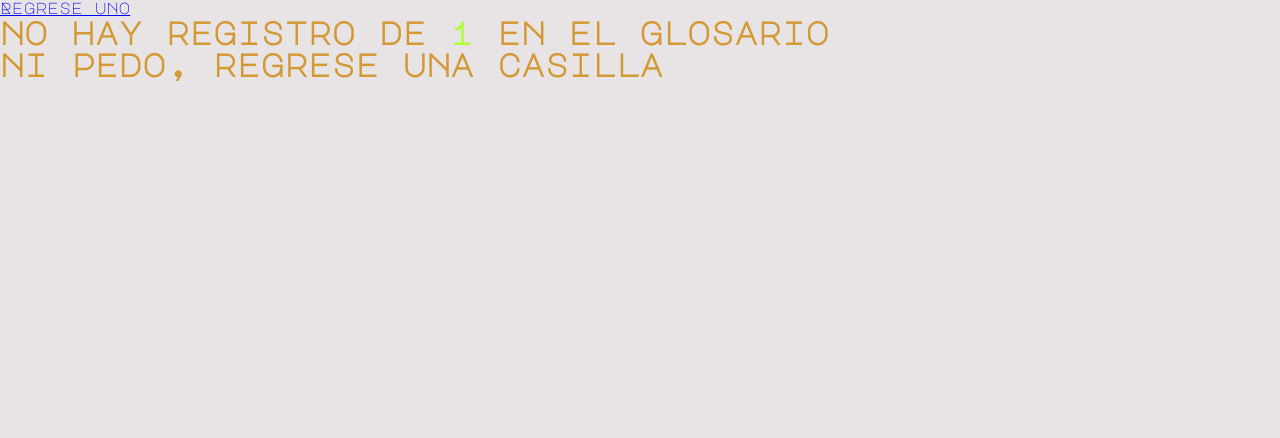
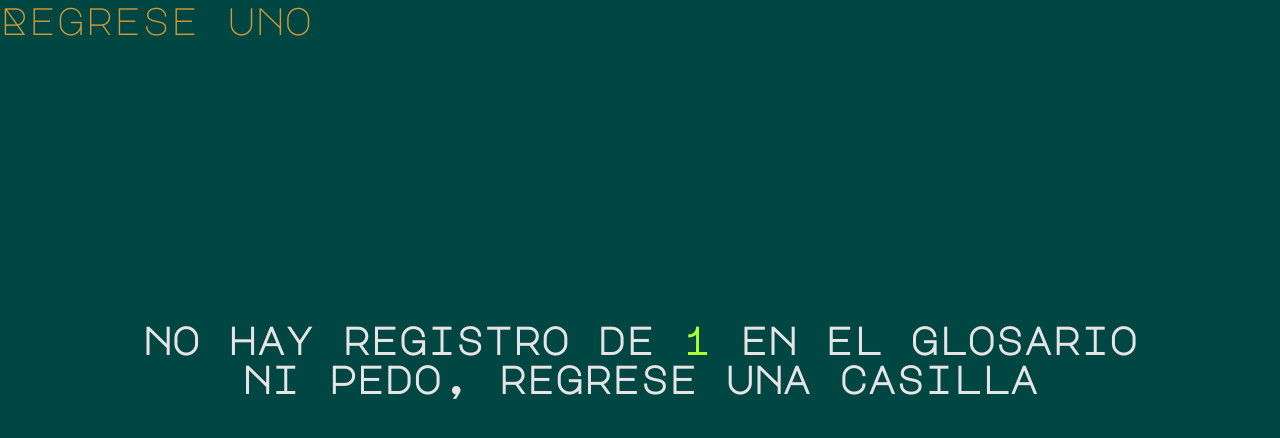
Before and after one commit to SergioCamachoA/myglossary, a React (Create React App) app: page /1 in a window 1280 px wide. Shown: the top 438 px of the page. Built offline with nearby package versions, Linux system fonts and the light colour scheme.

Commit message:
categories setup fixed general styling

```diff
--- a/src/components/Form.js
+++ b/src/components/Form.js
@@ -19,7 +19,6 @@ export const Form = ({ categoriesArray, setUpdateRecent, updateRecent }) => {
     }
 
     const handleMouseMove = (e) => {
-        // console.log(e.pageX, e.pageY);
         let axisX = (window.innerWidth * 0.75 - e.pageX) / 20
         let axisY = (window.innerHeight / 2 - e.pageY) / 20
 
@@ -84,17 +83,18 @@ export const Form = ({ categoriesArray, setUpdateRecent, updateRecent }) => {
         }
         return {
             form,
+            setForm,
             handlerOnChange,
         }
     }
-
-    const { form, handlerOnChange } = useForm({
+    const emptyForm = {
         topic: '',
         description: '',
         category: '',
         mainLink: '',
         secLink: '',
-    })
+    }
+    const { form, setForm, handlerOnChange } = useForm(emptyForm)
     const [filledOut, setFilledOut] = useState([])
 
     function handleFormSubmit() {
@@ -103,16 +103,20 @@ export const Form = ({ categoriesArray, setUpdateRecent, updateRecent }) => {
             let tempArray = []
             for (const property in form) {
                 let missingInput = document.getElementById(property)
-
+                console.log(property);
+                if (property === 'category') {
+                    if (form[property] === 'category') {
+                        form[property] = ''
+                        console.log('testeo duro del hack ñeron');
+                    }
+                }
 
                 if (form[property] === '') {
                     missingInput.style.backgroundColor = '#abd1c6'
                     missingInput.style.border = '1px solid #004643'
                 } else {
                     tempArray.push('item-added')
-                    console.log(tempArray);
                     setFilledOut(tempArray)
-                    console.log(filledOut);
                     missingInput.style.backgroundColor = ''
                     missingInput.style.border = ''
                 }
@@ -122,17 +126,25 @@ export const Form = ({ categoriesArray, setUpdateRecent, updateRecent }) => {
     }
 
     useEffect(() => {
+        const emptyFormEffect = {
+            topic: '',
+            description: '',
+            category: '',
+            mainLink: '',
+            secLink: '',
+        }
         if (filledOut.length === 5) {
 
             let storedArray = JSON.parse(localStorage.getItem('mainList'))
-            console.log(storedArray);
             if (storedArray === null) storedArray = []
             storedArray.push(form)
             localStorage.setItem('mainList', JSON.stringify(storedArray))
             setUpdateRecent(!updateRecent)
             setFilledOut([])
+            setForm(emptyFormEffect)
+
         }
-    }, [filledOut, form, setUpdateRecent, updateRecent])
+    }, [filledOut, form, setUpdateRecent, updateRecent, setForm])
 
     return (
         <>
--- a/src/pages/Concept.js
+++ b/src/pages/Concept.js
@@ -5,32 +5,30 @@ import { Link, useParams } from "react-router-dom";
 export const Concept = () => {
     const { concept } = useParams()
     const mainArray = JSON.parse(localStorage.getItem('mainList'))
-    console.log(mainArray);
 
     let filteredConcept
     if (mainArray !== null) filteredConcept = mainArray.find(el => el.topic === concept)
 
-    console.log(filteredConcept);
     return (
-        <>
+        <div className='concept-page'>
             <Link to='/'>Regrese uno</Link>
 
 
             {filteredConcept === undefined
-                ? <>
+                ? <div className='concept-details'>
                     <h1>no hay registro de <span style={{ color: 'greenyellow' }}>
                         {concept}
                     </span> en el glosario</h1>
                     <h1>ni pedo, regrese una casilla</h1>
-                </>
-                : (<div>
+                </div>
+                : (<div className='concept-details'>
                     <h1>{filteredConcept.id}</h1>
                     <h1>{filteredConcept.topic}</h1>
                     <h1>{filteredConcept.description}</h1>
-                    <h1>{filteredConcept.mainLink}</h1>
-                    <h1>{filteredConcept.secLink}</h1>
+                    <a rel='noreferrer' target='_blank' href={filteredConcept.mainLink}>main link</a>
+                    <a rel='noreferrer' target='_blank' href={filteredConcept.secLink}>secondary link</a>
                     <h1>{filteredConcept.category}</h1>
                 </div>
                 )}
-        </>)
+        </div>)
 }
--- a/src/pages/SingleCategory.js
+++ b/src/pages/SingleCategory.js
@@ -2,11 +2,26 @@ import { useParams, Link } from "react-router-dom"
 import React from "react"
 
 export function SingleCategory() {
-  let { name } = useParams()
+  const { name } = useParams()
+
+  const conceptsArray = JSON.parse(localStorage.getItem("mainList"))
+  const filteredArray = conceptsArray.filter((each) => each.category === name)
+
   return (
-    <div className="category">
-      <h1>{name}</h1>
+    <div className="category-page">
       <Link to="/">regrese uno</Link>
+      <div className="category-details">
+        <h1>{name}</h1>
+        <div className="category-specs">
+          {filteredArray.map((each, index) => {
+            return (
+              <Link key={index} to={`/${each.topic}`}>
+                <h2>{each.topic}</h2>
+              </Link>
+            )
+          })}
+        </div>
+      </div>
     </div>
   )
 }
--- a/src/styles/NewGloss.css
+++ b/src/styles/NewGloss.css
@@ -45,8 +45,8 @@ nav {
 }
 
 .show a {
-  width: 25%;
-  height: 25%;
+  width: 13vw;
+  height: 13vw;
   margin: 0% 10%;
   display: -webkit-box;
   display: -ms-flexbox;
@@ -58,7 +58,7 @@ nav {
       -ms-flex-align: center;
           align-items: center;
   text-align: center;
-  font-size: 5vh;
+  font-size: 3vw;
   color: #d39935;
   text-decoration: none;
   -webkit-transition: 3s;
@@ -70,7 +70,6 @@ nav {
 .show a:hover {
   background-color: #abd1c6;
   color: #001e1d;
-  padding-bottom: 10vh;
 }
 
 nav:hover {
@@ -109,7 +108,7 @@ nav:hover {
       -ms-flex-align: center;
           align-items: center;
   background-color: #004643;
-  font-size: 7vh;
+  font-size: 4vw;
   text-align: right;
   padding-left: 5vw;
   color: #d39935;
@@ -285,6 +284,7 @@ nav:hover {
 
 .section-one button:focus {
   outline: none;
+  background-color: #d39935;
 }
 
 .section-one input:focus,
@@ -302,7 +302,7 @@ nav:hover {
 
 .section-one button:hover {
   cursor: pointer;
-  background-color: #f9bc60;
+  background-color: #d39935;
   color: #001e1d;
 }
 
@@ -319,15 +319,71 @@ nav:hover {
   z-index: 1;
 }
 
-.category {
+.concept-page,
+.category-page {
+  height: 100vh;
+  width: 100vw;
+  background-color: #004643;
+}
+
+.concept-page h1,
+.concept-page a,
+.category-page h1,
+.category-page a {
+  color: #e8e4e6;
+  text-decoration: none;
+  font-size: 3vw;
+}
+
+.concept-page h1,
+.category-page h1 {
+  font-size: 3vw;
+}
+
+.concept-page a:hover,
+.category-page a:hover {
+  color: #d39935;
+}
+
+.concept-details,
+.category-details {
+  height: 80vh;
   display: -webkit-box;
   display: -ms-flexbox;
   display: flex;
-  -webkit-box-pack: space-evenly;
-      -ms-flex-pack: space-evenly;
-          justify-content: space-evenly;
+  -webkit-box-orient: vertical;
+  -webkit-box-direction: normal;
+      -ms-flex-direction: column;
+          flex-direction: column;
+  -webkit-box-pack: center;
+      -ms-flex-pack: center;
+          justify-content: center;
   -webkit-box-align: center;
       -ms-flex-align: center;
           align-items: center;
 }
+
+.category-specs {
+  width: 80vw;
+  overflow-y: scroll;
+  display: -webkit-box;
+  display: -ms-flexbox;
+  display: flex;
+  -ms-flex-wrap: wrap;
+      flex-wrap: wrap;
+  -ms-flex-pack: distribute;
+      justify-content: space-around;
+  -webkit-box-align: center;
+      -ms-flex-align: center;
+          align-items: center;
+}
+
+.category-specs a {
+  font-size: 1vw;
+  margin: 5px 2vw;
+}
+
+.category-specs::-webkit-scrollbar {
+  display: none;
+}
 /*# sourceMappingURL=NewGloss.css.map */
--- a/src/styles/NewGloss.scss
+++ b/src/styles/NewGloss.scss
@@ -62,15 +62,15 @@ nav {
   //   align-items: center;
 
   a {
-    width: 25%;
-    height: 25%;
+    width: 13vw;
+    height: 13vw;
     margin: 0% 10%;
     display: flex;
     justify-content: space-evenly;
     align-items: center;
     // background-color: hotpink;
     text-align: center;
-    font-size: 5vh;
+    font-size: 3vw;
     color: #d39935;
     text-decoration: none;
     transition: 3s;
@@ -80,7 +80,7 @@ nav {
   a:hover {
     background-color: $color-three;
     color: $color-two;
-    padding-bottom: 10vh;
+    // padding-bottom: 10vh;
   }
 }
 
@@ -106,7 +106,7 @@ nav:hover {
   background-color: $color-four;
   //   background-image: url("../myGreen.png");
   //   background: url("https://wallpapercave.com/wp/wp9136492.jpg");
-  font-size: 7vh;
+  font-size: 4vw;
   text-align: right;
   padding-left: 5vw;
   color: $color-one;
@@ -216,6 +216,7 @@ nav:hover {
   }
   button:focus {
     outline: none;
+    background-color: $color-one;
   }
   input:focus,
   textarea:focus,
@@ -231,7 +232,7 @@ nav:hover {
   }
   button:hover {
     cursor: pointer;
-    background-color: $color-five;
+    background-color: $color-one;
     color: $color-two;
   }
 
@@ -248,8 +249,50 @@ nav:hover {
   }
 }
 
-.category {
+//CONCEPT and CATEGORY DETAILS
+.concept-page,
+.category-page {
+  height: 100vh;
+  width: 100vw;
+  background-color: $color-four;
+  h1,
+  a {
+    color: $background;
+    text-decoration: none;
+    font-size: 3vw;
+  }
+  h1 {
+    font-size: 3vw;
+  }
+  a:hover {
+    color: $color-one;
+  }
+}
+.concept-details,
+.category-details {
+  // background-color: greenyellow;
+  height: 80vh;
+  // width: 50vw;
   display: flex;
-  justify-content: space-evenly;
+  flex-direction: column;
+  justify-content: center;
   align-items: center;
 }
+
+//category alone
+.category-specs {
+  // height: 10vh;
+  width: 80vw;
+  overflow-y: scroll;
+  display: flex;
+  flex-wrap: wrap;
+  justify-content: space-around;
+  align-items: center;
+  a {
+    font-size: 1vw;
+    margin: 5px 2vw;
+  }
+}
+.category-specs::-webkit-scrollbar {
+  display: none;
+}
```
Also changed, not shown: src/pages/MostViewed.js (deleted, +0 -9 lines), src/pages/Recent.js (deleted, +0 -9 lines), 1 other file (tests, documents, lock files or other folders).
